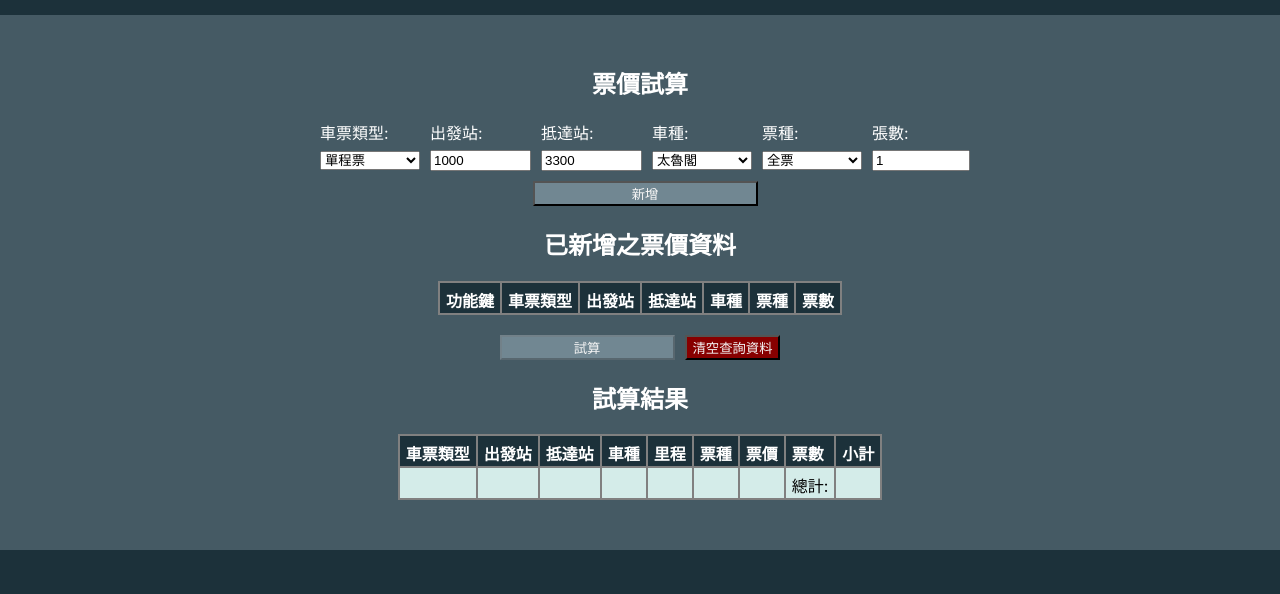
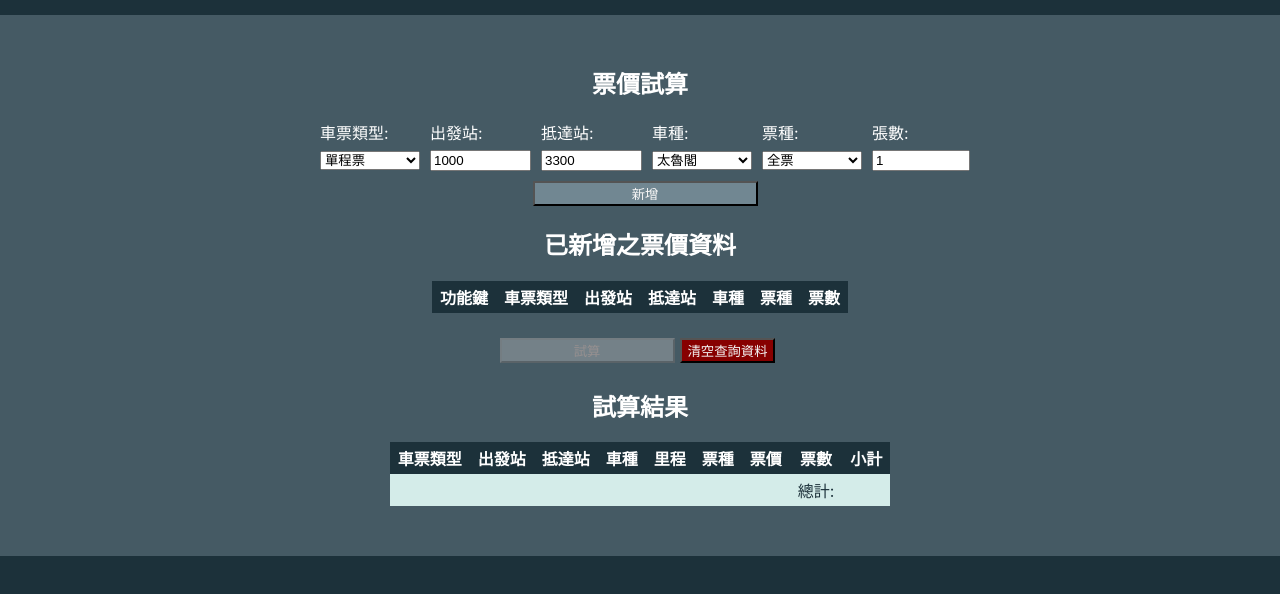
Before and after one commit to weicheng2138/pre-test-react_20210908, a React app: page / in a window 1280 px wide. Shown: the part 128-722 px from the top of the page. Built offline with nearby package versions, Linux system fonts and the light colour scheme.

Commit message:
modify css of calculate button

```diff
--- a/src/App.css
+++ b/src/App.css
@@ -86,7 +86,7 @@ form > button {
     background-color: #870000;
     color: whitesmoke;
     cursor: pointer;
-    margin-left: 10px;
+    margin: 5px;
 }
 
 .primary-button {
@@ -94,23 +94,28 @@ form > button {
     color: whitesmoke;
     cursor: pointer;
     min-width: 175px;
+    margin-top: 5px;
 }
 
-search-result {
+.primary-button-disabled {
+    background-color: #748188;
+    color: rgb(150, 144, 144);
+    cursor: not-allowed;
+    min-width: 175px;
+    margin-top: 5px;
 }
 
 table {
-    border: 1px solid gray;
+    border: none;
     border-collapse: collapse;
     margin-bottom: 20px;
 }
 
 th,
 td {
-    color: black;
-    text-align: left;
-    border: 2px solid gray;
-    padding: 5px 6px 1px 6px;
+    color: #1c313a;
+    text-align: center;
+    padding: 4px 8px 4px 8px;
 }
 th {
     background-color: #1c313a;
--- a/src/components/SearchAdded.js
+++ b/src/components/SearchAdded.js
@@ -56,7 +56,11 @@ const SearchAdded = ({ collection, dispatch, isEmpty }) => {
             </table>
             <div>
                 <button
-                    className="primary-button"
+                    className={`${
+                        isLoading || isEmpty
+                            ? "primary-button-disabled"
+                            : "primary-button"
+                    }`}
                     disabled={isLoading || isEmpty}
                     onClick={onCalculate(collection)}
                 >
```
